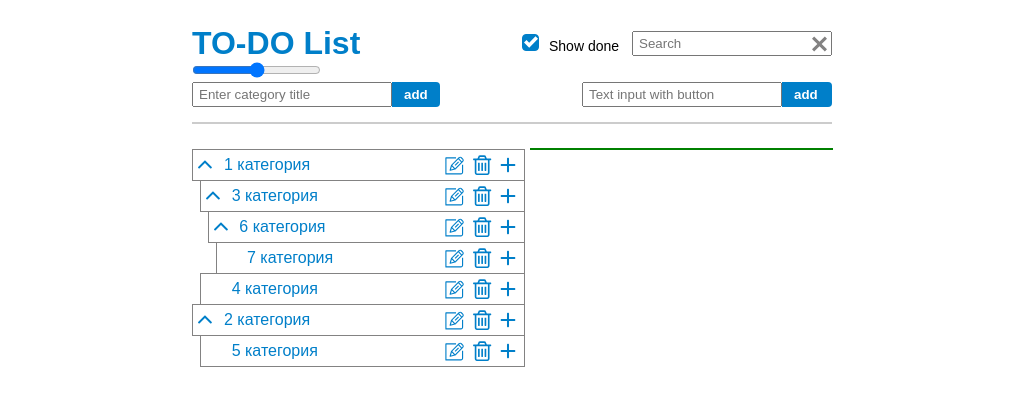
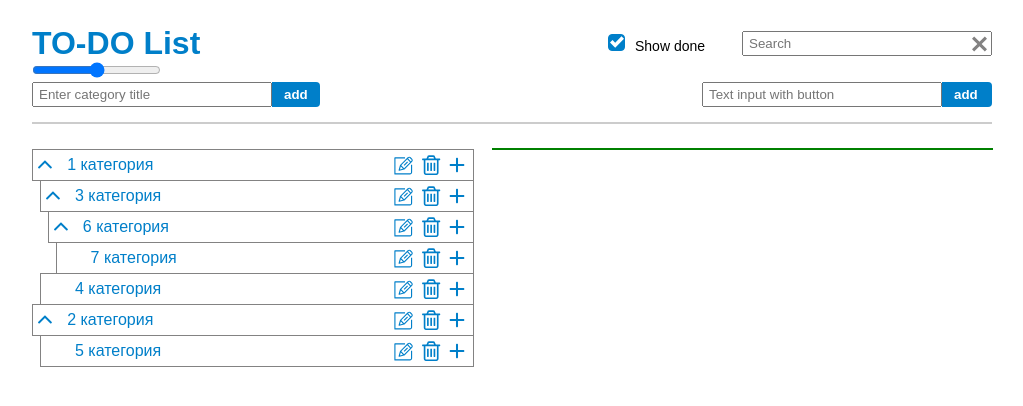
Before and after one commit to krikun1983/todo-react-redux-thunk-ts-node-express-mongobd-js, a React (Create React App) app in the folder 08_react_todo_list/08_react_todo_list/: page / in a window 1280 px wide. Shown: the top 406 px of the page, without its empty margins (128-1151 px from the left). Built offline with nearby package versions, Linux system fonts and the light colour scheme.

Commit message:
feat: change size width application

```diff
--- a/08_react_todo_list/08_react_todo_list/src/Components/Header/Header.module.scss
+++ b/08_react_todo_list/08_react_todo_list/src/Components/Header/Header.module.scss
@@ -15,7 +15,7 @@
   }
 
   &__filter {
-    width: 310px;
+    width: 40%;
     @include flex-between();
 
     label {
--- a/08_react_todo_list/08_react_todo_list/src/Components/Header/Header.tsx
+++ b/08_react_todo_list/08_react_todo_list/src/Components/Header/Header.tsx
@@ -33,7 +33,7 @@ const Header: React.FC = () => {
 
   const handleCategory = (e: React.ChangeEvent<HTMLInputElement>) => {
     const text = e.target.value;
-    if (text.length > 20) return;
+    if (text.length > 26) return;
     setValueCategory(text);
   };
 
@@ -81,7 +81,7 @@ const Header: React.FC = () => {
           <label htmlFor="checkbox">Show done</label>
           <span className={style.header__filter_btn}>
             <Input
-              width="200px"
+              width="250px"
               height="25px"
               type="text"
               value={valueSearch}
@@ -113,7 +113,7 @@ const Header: React.FC = () => {
           className={style.header__bottom_form}
         >
           <Input
-            width="200px"
+            width="240px"
             height="25px"
             type="text"
             value={valueCategory}
@@ -130,7 +130,7 @@ const Header: React.FC = () => {
         </form>
         <form onSubmit={handleSubmitTask} className={style.header__bottom_form}>
           <Input
-            width="200px"
+            width="240px"
             height="25px"
             type="text"
             value={valueTask}
--- a/08_react_todo_list/08_react_todo_list/src/Components/Main/Main.module.scss
+++ b/08_react_todo_list/08_react_todo_list/src/Components/Main/Main.module.scss
@@ -7,13 +7,13 @@
   @include flex-start();
 
   &__categories {
-    width: 52%;
+    width: 46%;
     height: 80vh;
     overflow-y: auto;
   }
 
   &__tasks {
-    width: 47%;
+    width: 52%;
     outline: 1px solid green;
   }
 }
--- a/08_react_todo_list/08_react_todo_list/src/style/_variable.scss
+++ b/08_react_todo_list/08_react_todo_list/src/style/_variable.scss
@@ -22,7 +22,7 @@ $color-error-dark: #f85b7d;
 
 $font-family-main: sans-serif;
 
-$mobile-max: 640px;
+$mobile-max: 960px;
 
 $border-radius-medium: 10px;
 $border-radius-small: 4px;
```
